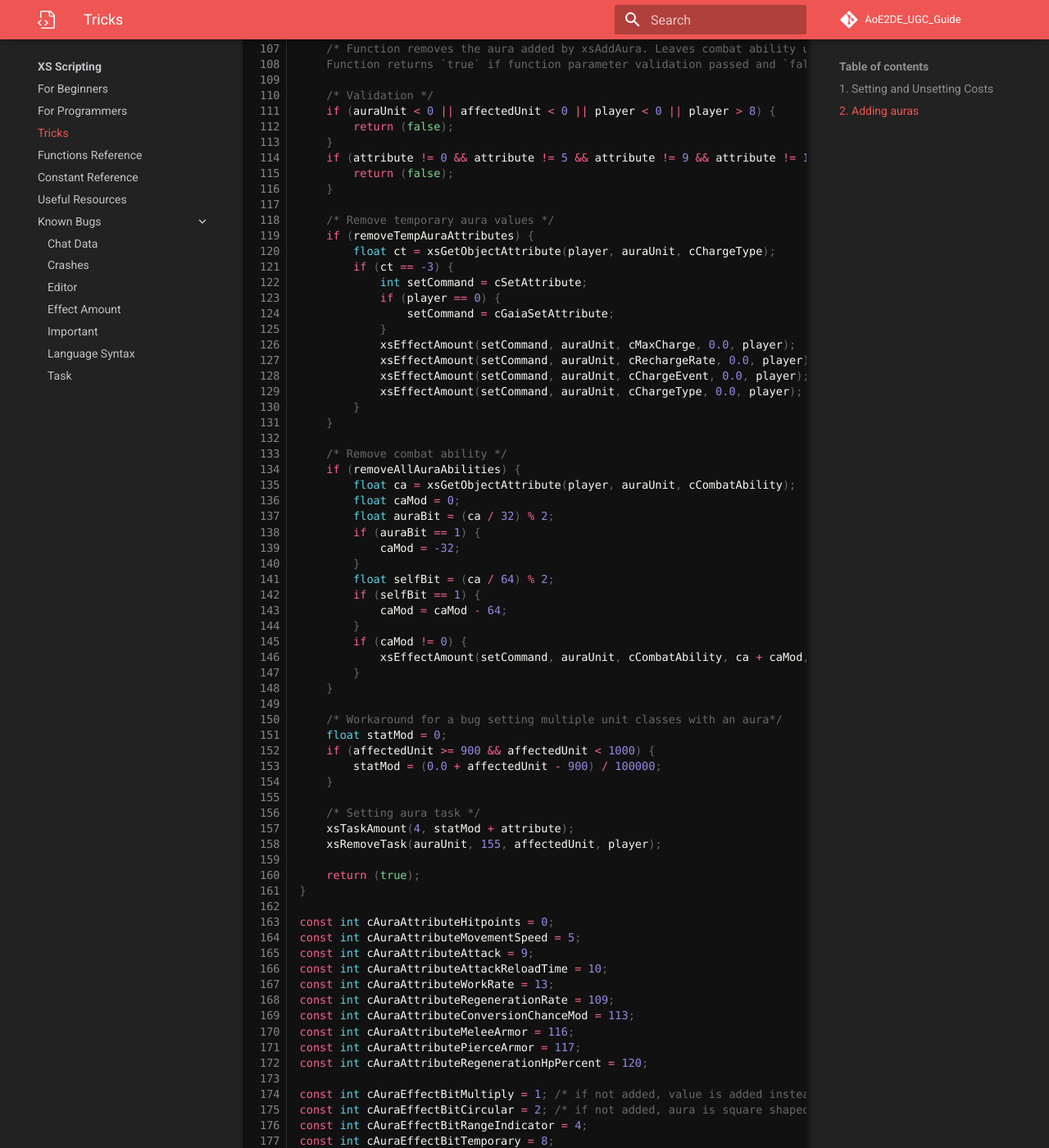
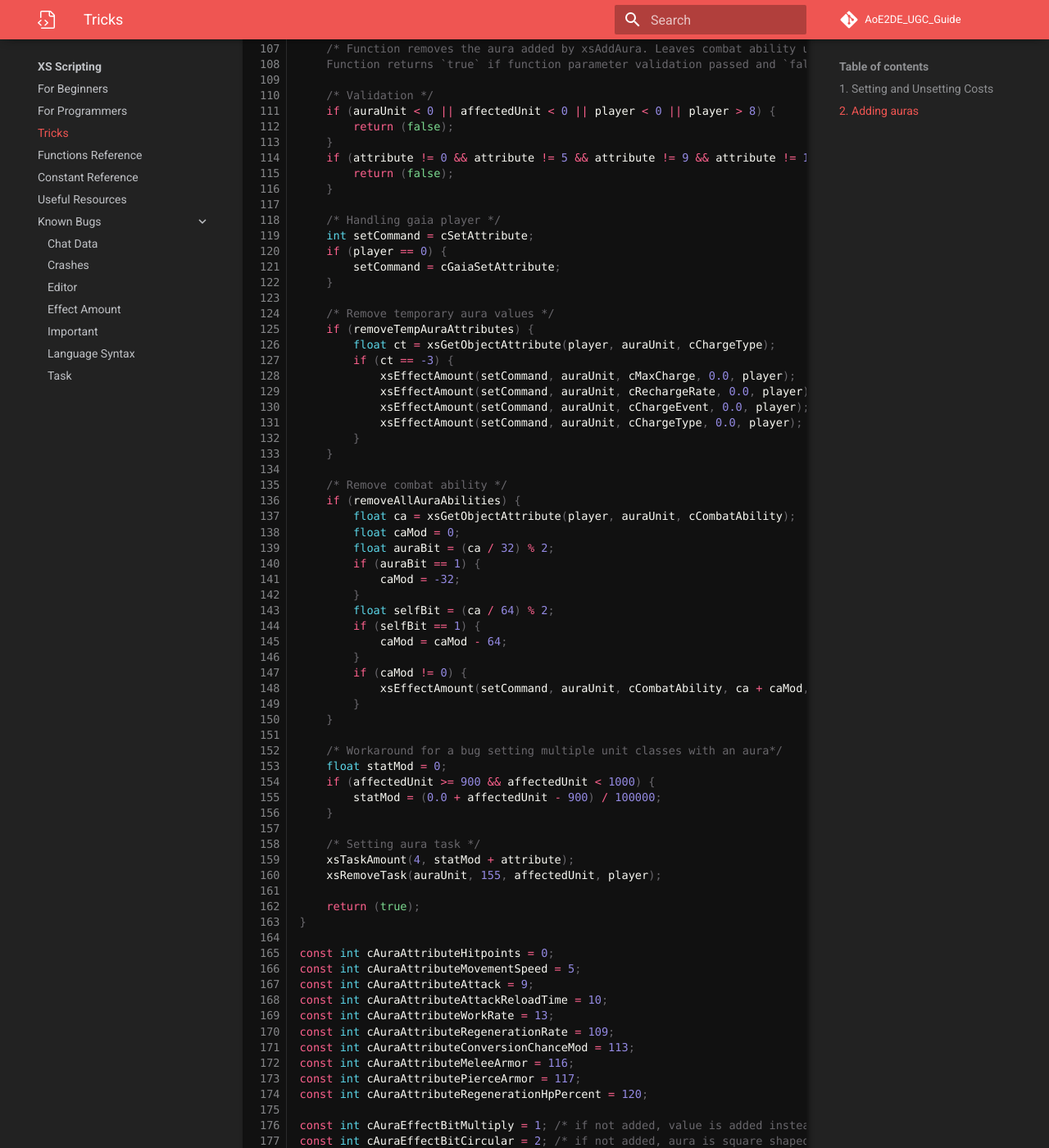
Before and after one commit to Divy1211/AoE2DE_UGC_Guide, an MkDocs documentation site: the page built from docs/general/xs/tricks.md, in a window 1280 px wide and 1400 px high, scrolled down 2706 px. Shown: the whole window at 82% size. Built offline with MkDocs 1.6.1 and Material for MkDocs 9.7.7, drawn with Linux system fonts in a browser that asks for light colours; some web fonts are replaced; comment, search, counter and statistics services are not loaded.

Commit message:
fixed bug with remove

```diff
--- a/docs/general/xs/tricks.md
+++ b/docs/general/xs/tricks.md
@@ -138,14 +138,16 @@ bool xsRemoveAura(
         return (false);
     }
 
+    /* Handling gaia player */
+    int setCommand = cSetAttribute;
+    if (player == 0) {
+        setCommand = cGaiaSetAttribute;
+    }
+
     /* Remove temporary aura values */
     if (removeTempAuraAttributes) {
         float ct = xsGetObjectAttribute(player, auraUnit, cChargeType);
         if (ct == -3) {
-            int setCommand = cSetAttribute;
-            if (player == 0) {
-                setCommand = cGaiaSetAttribute;
-            }
             xsEffectAmount(setCommand, auraUnit, cMaxCharge, 0.0, player);
             xsEffectAmount(setCommand, auraUnit, cRechargeRate, 0.0, player);
             xsEffectAmount(setCommand, auraUnit, cChargeEvent, 0.0, player);
```
